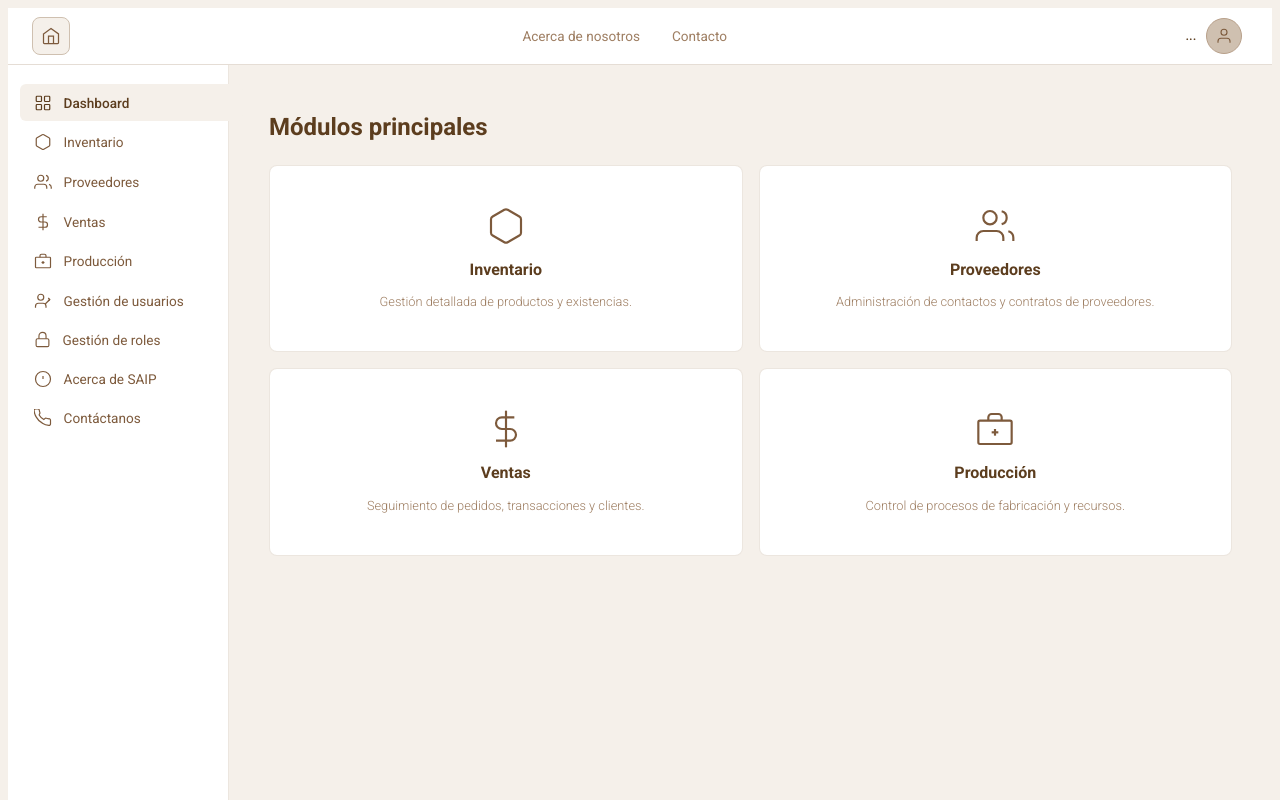
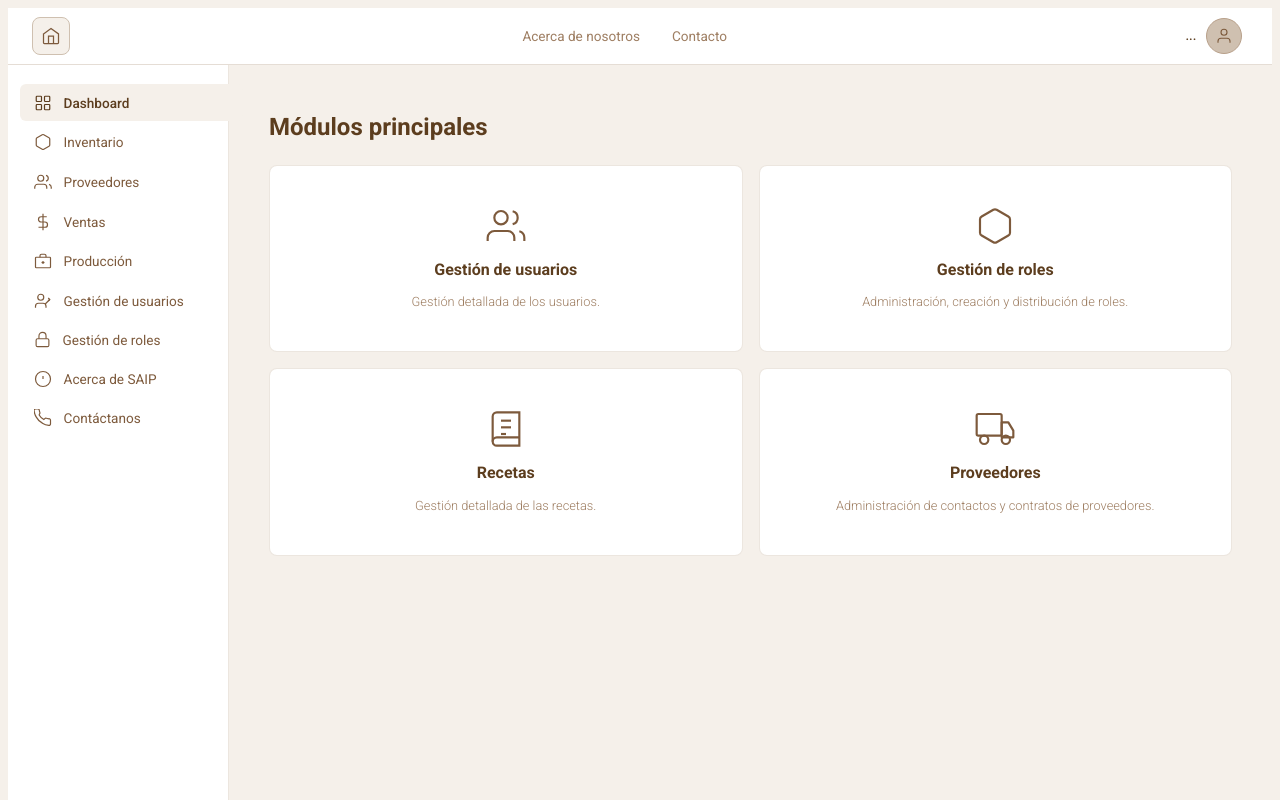
Before and after one commit to NVega04/saip-proyect, a React (Vite) app in the folder F/: page /dashboard in a window 1280 px wide. Shown: the top 800 px of the page. Built offline with nearby package versions, Linux system fonts and the light colour scheme; no server answers; sample sign-in values are in the browser's storage.

Commit message:
feat: reorder dashboard layout

```diff
--- a/F/src/pages/Dashboard.tsx
+++ b/F/src/pages/Dashboard.tsx
@@ -1,4 +1,5 @@
 import {JSX} from "react";
+import { useNavigate } from "react-router-dom";
 import Layout from "../components/Layout";
 
 interface Module {
@@ -10,19 +11,9 @@ interface Module {
 
 const modules: Module[] = [
   {
-    id: "inventario",
-    label: "Inventario",
-    desc: "Gestión detallada de productos y existencias.",
-    icon: (
-      <svg width="40" height="40" viewBox="0 0 24 24" fill="none" stroke="#7d5a3c" strokeWidth="1.3">
-        <path d="M21 16V8a2 2 0 00-1-1.73l-7-4a2 2 0 00-2 0l-7 4A2 2 0 003 8v8a2 2 0 001 1.73l7 4a2 2 0 002 0l7-4A2 2 0 0021 16z"/>
-      </svg>
-    ),
-  },
-  {
-    id: "proveedores",
-    label: "Proveedores",
-    desc: "Administración de contactos y contratos de proveedores.",
+    id: "usuarios",
+    label: "Gestión de usuarios",
+    desc: "Gestión detallada de los usuarios.",
     icon: (
       <svg width="40" height="40" viewBox="0 0 24 24" fill="none" stroke="#7d5a3c" strokeWidth="1.3">
         <path d="M17 21v-2a4 4 0 00-4-4H5a4 4 0 00-4 4v2"/>
@@ -33,38 +24,56 @@ const modules: Module[] = [
     ),
   },
   {
-    id: "ventas",
-    label: "Ventas",
-    desc: "Seguimiento de pedidos, transacciones y clientes.",
+    id: "roles",
+    label: "Gestión de roles",
+    desc: "Administración, creación y distribución de roles.",
     icon: (
       <svg width="40" height="40" viewBox="0 0 24 24" fill="none" stroke="#7d5a3c" strokeWidth="1.3">
-        <line x1="12" y1="1" x2="12" y2="23"/>
-        <path d="M17 5H9.5a3.5 3.5 0 000 7h5a3.5 3.5 0 010 7H6"/>
+        <path d="M21 16V8a2 2 0 00-1-1.73l-7-4a2 2 0 00-2 0l-7 4A2 2 0 003 8v8a2 2 0 001 1.73l7 4a2 2 0 002 0l7-4A2 2 0 0021 16z"/>
       </svg>
     ),
   },
   {
-    id: "produccion",
-    label: "Producción",
-    desc: "Control de procesos de fabricación y recursos.",
+    id: "recetario",
+    label: "Recetas",
+    desc: "Gestión detallada de las recetas.",
     icon: (
       <svg width="40" height="40" viewBox="0 0 24 24" fill="none" stroke="#7d5a3c" strokeWidth="1.3">
-        <rect x="2" y="7" width="20" height="14" rx="1"/>
-        <path d="M16 7V5a2 2 0 00-2-2h-4a2 2 0 00-2 2v2"/>
-        <line x1="12" y1="12" x2="12" y2="16"/>
-        <line x1="10" y1="14" x2="14" y2="14"/>
+        <path d="M4 19.5A2.5 2.5 0 016.5 17H20"/>
+        <path d="M6.5 2H20v20H6.5A2.5 2.5 0 014 19.5v-15A2.5 2.5 0 016.5 2z"/>
+        <line x1="9" y1="7" x2="15" y2="7"/>
+        <line x1="9" y1="11" x2="15" y2="11"/>
+        <line x1="9" y1="15" x2="12" y2="15"/>
+      </svg>
+    ),
+  },
+  {
+    id: "proveedores",
+    label: "Proveedores",
+    desc: "Administración de contactos y contratos de proveedores.",
+    icon: (
+      <svg width="40" height="40" viewBox="0 0 24 24" fill="none" stroke="#7d5a3c" strokeWidth="1.3" strokeLinecap="round" strokeLinejoin="round">
+        <rect x="1" y="3" width="15" height="13" rx="1"/>
+        <path d="M16 8h4l3 5v4h-7V8z"/>
+        <circle cx="5.5" cy="18.5" r="2.5"/>
+        <circle cx="18.5" cy="18.5" r="2.5"/>
       </svg>
     ),
   },
 ];
 
 export default function Dashboard(): JSX.Element {
+  const navigate = useNavigate();
+
   return (
     <Layout>
       <h1 style={styles.title}>Módulos principales</h1>
       <div style={styles.grid}>
         {modules.map((mod) => (
-          <div key={mod.id} style={styles.card}>
+          <div key={mod.id}
+          style={styles.card}
+          onClick={() => navigate(`/${mod.id}`)}
+          >
             {mod.icon}
             <div style={styles.cardLabel}>{mod.label}</div>
             <div style={styles.cardDesc}>{mod.desc}</div>
--- a/F/src/pages/Proveedores.tsx
+++ b/F/src/pages/Proveedores.tsx
@@ -46,10 +46,7 @@ export default function Proveedores() {
         headerActions={
           <>
             <Button variant="primary" onClick={() => console.log("crear")}>
-              Agregar Proveedor
-            </Button>
-            <Button variant="danger" onClick={() => console.log("eliminar")}>
-              Eliminar Proveedor
+              Agregar Proveedores
             </Button>
           </>
         }
--- a/F/src/pages/login.tsx
+++ b/F/src/pages/login.tsx
@@ -65,7 +65,6 @@ export default function Login() {
                     autoComplete="username"
                   />
                 </div>
-
                 <div className="field-group">
                   <label className="field-label" htmlFor="password">Contraseña</label>
                   <div className="field-wrapper">
@@ -118,7 +117,6 @@ export default function Login() {
                 </button>
               </form>
             </div>
-
           </div>
         </div>
       </div>
```
